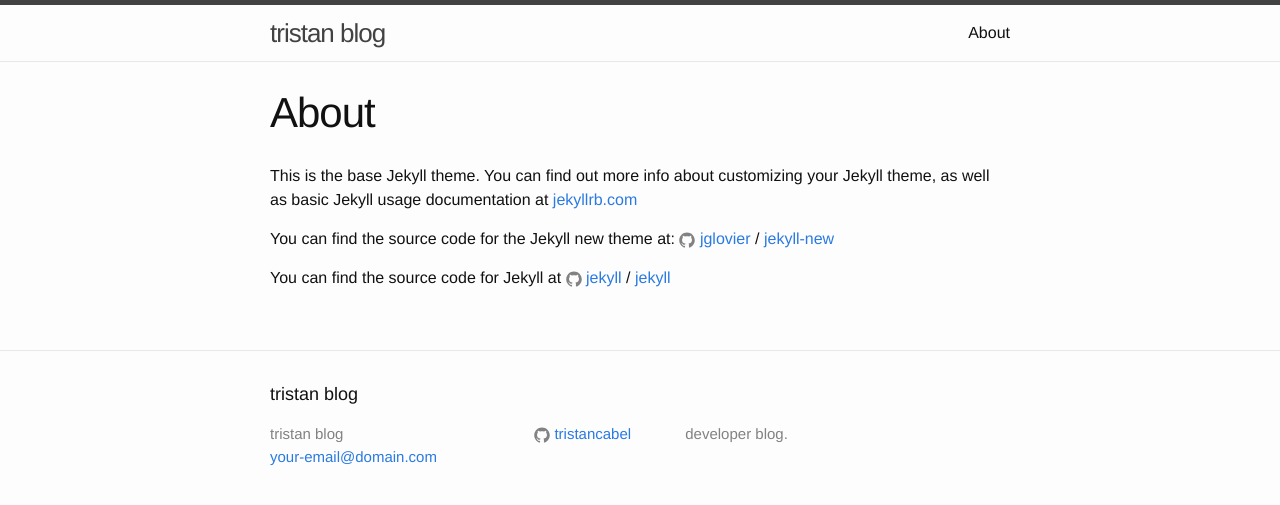
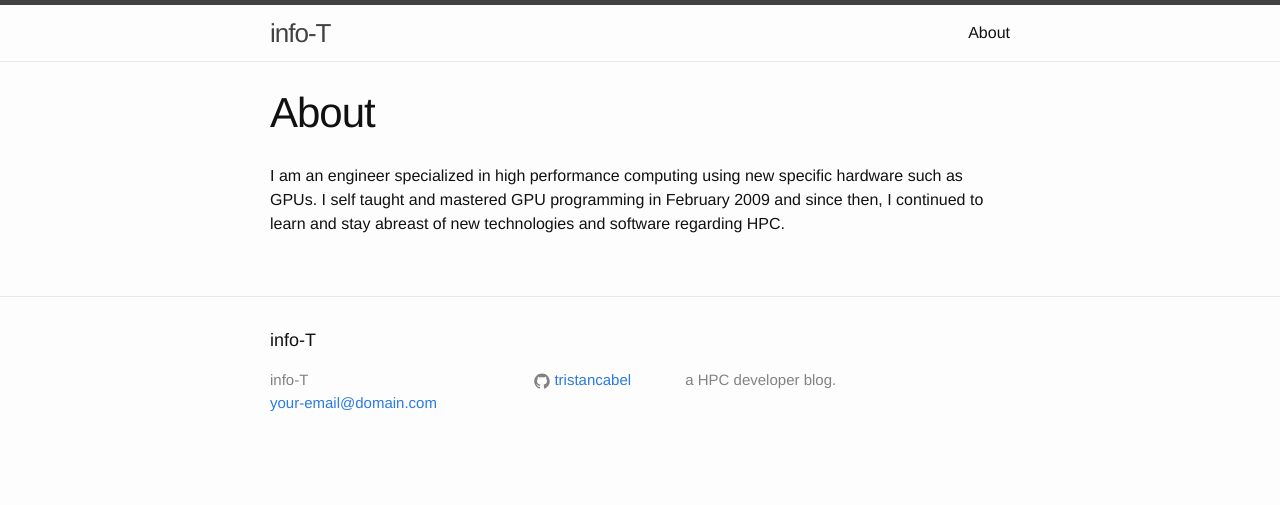
Before and after one commit to tristancabel/tristancabel.github.io, a Jekyll site: the page built from about.md, in a window 1280 px wide. Shown: the top 505 px of the page. Built offline with Jekyll 4.4.1, drawn with Linux system fonts in a browser that asks for light colours.

Commit message:
change about and blog's name

```diff
--- a/_config.yml
+++ b/_config.yml
@@ -1,16 +1,8 @@
-# Welcome to Jekyll!
-#
-# This config file is meant for settings that affect your whole blog, values
-# which you are expected to set up once and rarely need to edit after that.
-# For technical reasons, this file is *NOT* reloaded automatically when you use
-# 'jekyll serve'. If you change this file, please restart the server process.
-
 # Site settings
-title: tristan blog
+title: info-T
 email: your-email@domain.com
-description: > # this means to ignore newlines until "baseurl:"
-  developer blog.
-baseurl: "" # the subpath of your site, e.g. /blog
+description: a HPC developer blog.
+baseurl: "/blog" # the subpath of your site, e.g. /blog
 url: "https://trily.eu" # the base hostname & protocol for your site
 github_username:  tristancabel
 
--- a/about.md
+++ b/about.md
@@ -4,12 +4,8 @@ title: About
 permalink: /about/
 ---
 
-This is the base Jekyll theme. You can find out more info about customizing your Jekyll theme, as well as basic Jekyll usage documentation at [jekyllrb.com](http://jekyllrb.com/)
+I am an engineer specialized in high performance computing using new specific hardware such as GPUs. I self taught and mastered GPU programming in February 2009 and since then, I continued to learn and stay abreast of new technologies and software regarding HPC.
 
-You can find the source code for the Jekyll new theme at:
-{% include icon-github.html username="jglovier" %} /
-[jekyll-new](https://github.com/jglovier/jekyll-new)
-
-You can find the source code for Jekyll at
-{% include icon-github.html username="jekyll" %} /
-[jekyll](https://github.com/jekyll/jekyll)
+[//]: # (You can find the source code for the Jekyll new theme at:)
+[//]: # ( { % include icon-github.html username="jglovier"  % } /)
+[//]: # ([jekyll-new](https://github.com/jglovier/jekyll-new))
```
